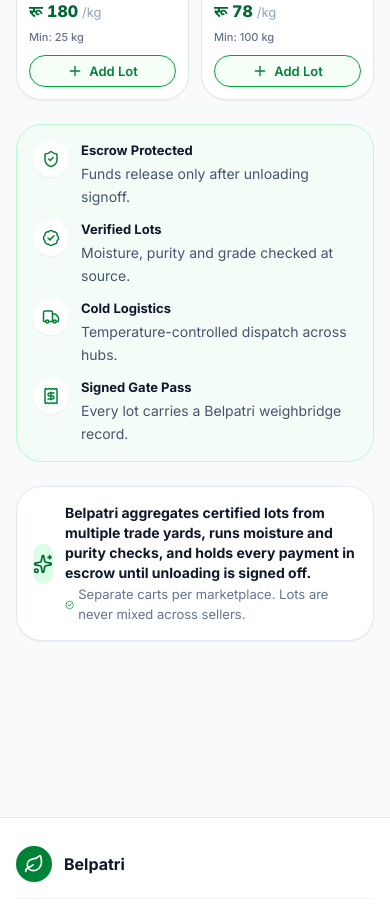
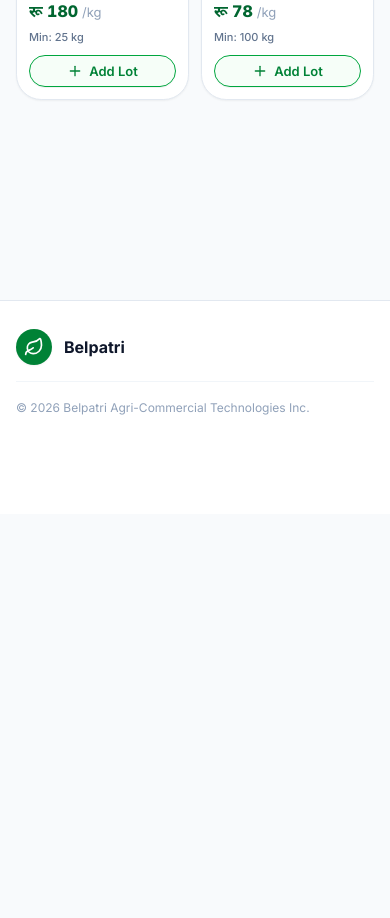
Before and after one commit to Arjun-Adhikari/Belpatri, a Next.js app: page / in a window 390 px wide. Shown: the part 1280-2198 px from the top of the page. After the commit the page ends 1794 px from the top, so only its background shows below. Built offline with nearby package versions, Linux system fonts and the light colour scheme.

Commit message:
fix(home): hide secondary sections on mobile
- Hide the trust highlights and marketplace summary below md; both remain on desktop.

```diff
--- a/src/app/page.tsx
+++ b/src/app/page.tsx
@@ -152,7 +152,7 @@ export default async function HomePage({
         </>
       )}
 
-      <section className="grid gap-3 rounded-2xl border border-green-200 bg-green-50/60 p-4 sm:grid-cols-2 lg:grid-cols-4">
+      <section className="hidden gap-3 rounded-2xl border border-green-200 bg-green-50/60 p-4 sm:grid-cols-2 md:grid lg:grid-cols-4">
         {trustItems.map((item) => (
           <div key={item.title} className="flex items-start gap-3">
             <span className="flex size-9 shrink-0 items-center justify-center rounded-xl bg-white text-green-700 shadow-xs">
@@ -168,7 +168,7 @@ export default async function HomePage({
         ))}
       </section>
 
-      <section className="flex flex-wrap items-center justify-between gap-3 rounded-2xl border border-slate-200 bg-white p-4 shadow-xs">
+      <section className="hidden flex-wrap items-center justify-between gap-3 rounded-2xl border border-slate-200 bg-white p-4 shadow-xs md:flex">
         <div className="flex items-center gap-3">
           <span className="flex size-10 items-center justify-center rounded-xl bg-green-100 text-green-800">
             <Sparkles className="size-5" />
```
